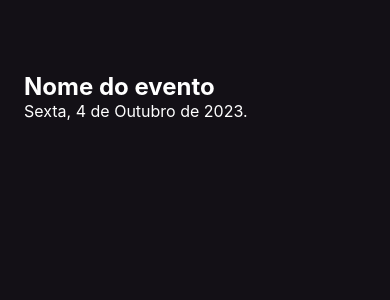
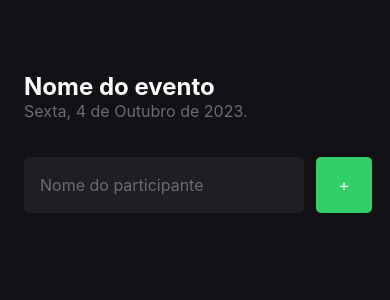
Before and after one commit to diaspd/im-here, a React Native app: screen / in a window 390 px wide. Shown: the top 300 px of the page. Built offline with nearby package versions, Linux system fonts and the light colour scheme.

Commit message:
added input and some styles

```diff
--- a/App.tsx
+++ b/App.tsx
@@ -1,5 +1,11 @@
-import Home from "./src/screens/Home";
+import { StatusBar } from "expo-status-bar";
+import { Home } from "./src/screens/Home";
 
 export default function App() {
-  return <Home />
+  return (
+    <>
+      <Home />
+      <StatusBar style={'inverted'} />
+    </>
+  )
 }
--- a/src/screens/Home/index.tsx
+++ b/src/screens/Home/index.tsx
@@ -1,9 +1,12 @@
-import { StatusBar } from 'expo-status-bar';
-import { Text, View } from 'react-native';
+import { Text, TextInput, View, TouchableOpacity  } from 'react-native';
 
 import { styles } from './styles';
 
-export default function Home() {
+export function Home() {
+  function handleParticipantAdd() {
+    console.log('fds')
+  }
+
   return (
     <View style={styles.container}>
       <Text style={styles.eventName}>
@@ -13,7 +16,18 @@
       <Text style={styles.eventDate}>
         Sexta, 4 de Outubro de 2023.
       </Text>
-      <StatusBar style={'inverted'} />
+
+      <View style={styles.form}>
+        <TextInput
+          style={styles.input}
+          placeholder='Nome do participante'
+          placeholderTextColor="#6b6b6b"
+        />
+
+        <TouchableOpacity style={styles.button} onPress={handleParticipantAdd}>
+          <Text style={styles.buttonText}>+</Text>
+        </TouchableOpacity>
+      </View>
     </View>
   );
 }
--- a/src/screens/Home/styles.ts
+++ b/src/screens/Home/styles.ts
@@ -13,6 +13,34 @@
     marginTop: 48
   },
   eventDate: {
+    color: '#6b6b6b',
+    fontSize: 16,
+  },
+  input: {
+    flex: 1,
+    height: 56,
+    backgroundColor: '#1F1E25',
+    borderRadius: 5,
+    color: '#fff',
+    padding: 16,
+    fontSize: 16,
+  },
+  form: {
+    width: '100%',
+    flexDirection: 'row',
+    marginTop: 36,
+    gap: 12,
+    marginBottom: 42,
+  },
+  button: {
+    width: 56,
+    height: 56,
+    borderRadius: 5,
+    alignItems: 'center',
+    justifyContent: 'center',
+    backgroundColor: '#31CF67',
+  },
+  buttonText: {
     color: '#fff',
     fontSize: 16,
   }
```
